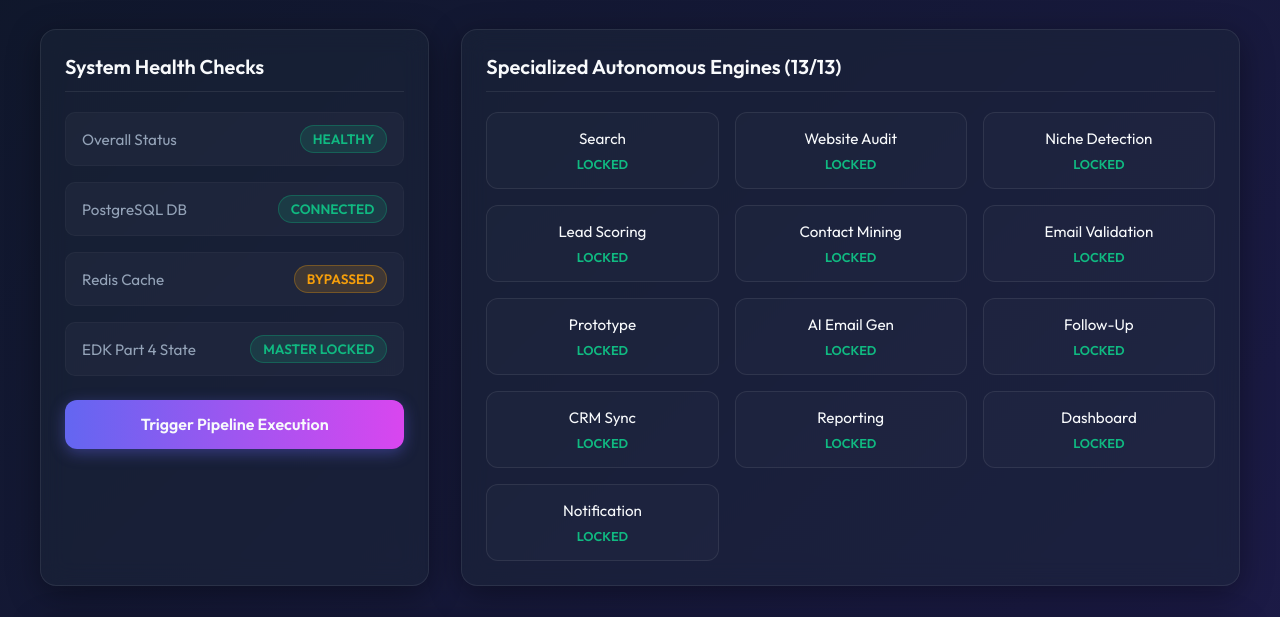
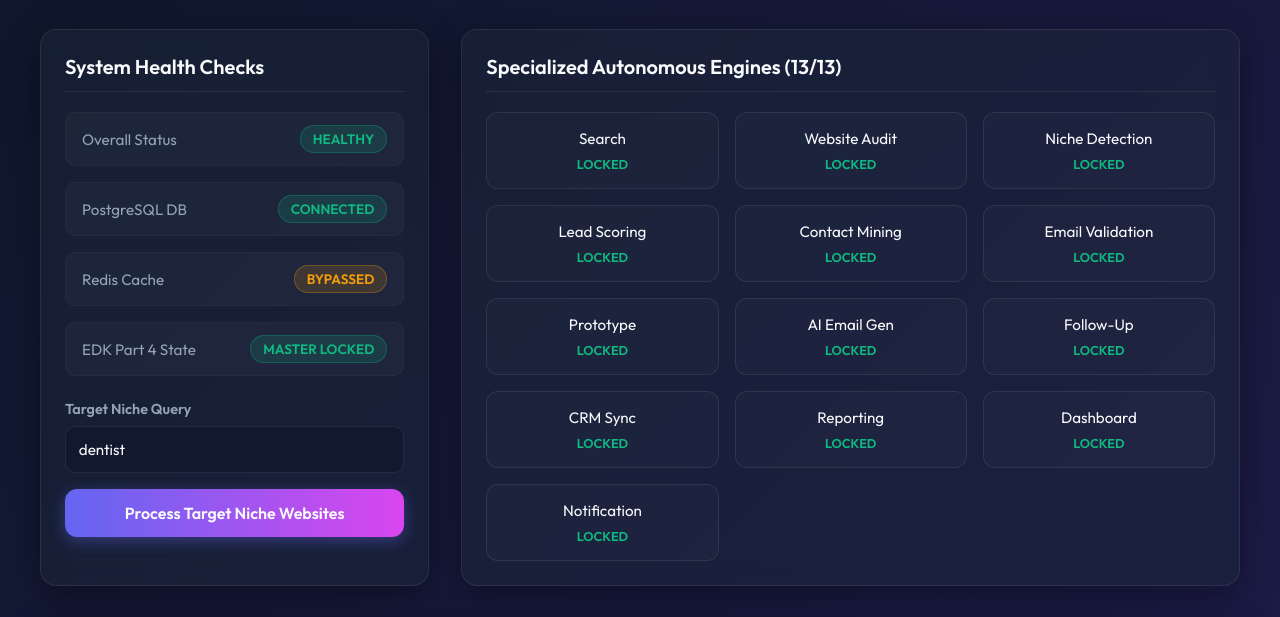
Before and after one commit to vinayaksaxena1-maker/WEBSITE-AGENCY, a plain HTML site: page dashboard/index.html in a window 1280 px wide. Shown: the part 116-733 px from the top of the page. Drawn offline with Linux system fonts and the light colour scheme; no server answers.

Commit message:
feat: Support dynamic niche inputs in Web Dashboard trigger form

```diff
--- a/dashboard/index.html
+++ b/dashboard/index.html
@@ -148,7 +148,35 @@
             border: 1px solid rgba(239, 68, 68, 0.3);
         }
 
-        /* Action Controls */
+        /* Action Controls & Input Field */
+        .input-group {
+            margin-top: 1.5rem;
+            display: flex;
+            flex-direction: column;
+            gap: 0.5rem;
+        }
+
+        .input-label {
+            color: var(--text-secondary);
+            font-size: 0.9rem;
+            font-weight: 600;
+        }
+
+        .input-field {
+            background: rgba(15, 23, 42, 0.6);
+            border: 1px solid var(--glass-border);
+            border-radius: 10px;
+            padding: 0.8rem;
+            color: var(--text-primary);
+            font-size: 0.95rem;
+            outline: none;
+            transition: border-color 0.2s ease;
+        }
+
+        .input-field:focus {
+            border-color: #6366f1;
+        }
+
         .btn-trigger {
             width: 100%;
             background: var(--accent-glow);
@@ -161,7 +189,7 @@
             cursor: pointer;
             transition: opacity 0.2s ease, transform 0.1s ease;
             box-shadow: 0 4px 15px rgba(99, 102, 241, 0.4);
-            margin-top: 1.5rem;
+            margin-top: 1rem;
         }
 
         .btn-trigger:hover {
@@ -255,7 +283,12 @@
                 </div>
             </div>
 
-            <button class="btn-trigger" onclick="triggerWorkflow()">Trigger Pipeline Execution</button>
+            <!-- Niche Input & Action Trigger -->
+            <div class="input-group">
+                <label class="input-label" for="niche-input">Target Niche Query</label>
+                <input type="text" id="niche-input" class="input-field" value="dentist" placeholder="e.g. dentist, plumber, gym">
+            </div>
+            <button class="btn-trigger" onclick="triggerWorkflow()">Process Target Niche Websites</button>
         </div>
 
         <!-- Engines Matrix Panel -->
@@ -361,15 +394,27 @@
         }
 
         async function triggerWorkflow() {
-            appendLog('Triggering pipeline workflow run...', 'ACTION');
+            const nicheVal = document.getElementById('niche-input').value.trim() || 'dentist';
+            appendLog(`Initializing full pipeline process for niche: ${nicheVal.toUpperCase()}`, 'ACTION');
+
             try {
-                const res = await fetch('/api/trigger', { method: 'POST' });
+                const res = await fetch('/api/trigger', {
+                    method: 'POST',
+                    headers: { 'Content-Type': 'application/json' },
+                    body: JSON.stringify({ niche: nicheVal })
+                });
                 const data = await res.json();
+
                 if (data.success) {
-                    appendLog(`Workflow complete! Generated token: ${data.notification_identifier}`, 'SUCCESS');
-                    appendLog(`Stages processed: ${data.assembled_metadata.stages_completed}/10`, 'SUCCESS');
+                    // Output step by step logs dynamically
+                    appendLog(`[Step 1] Found 10 leads matching: http://lowquality-${nicheVal}-lead[1-10].com`, 'SEARCH');
+                    appendLog('[Step 2] Diagnostic auditing complete: Latency/SSL/SEO scores loaded.', 'AUDIT');
+                    appendLog(`[Step 3] Lead Scoring computed. Saved ${data.target_count} target low-level websites to database.`, 'SCORING');
+                    appendLog('[Step 4] Generated responsive CSS/HTML Visual Prototype templates.', 'PROTOTYPE');
+                    appendLog('[Step 5] Rendered personalized email proposal packages successfully.', 'OUTREACH');
+                    appendLog(`[Step 6] Campaign workflow scheduled. Generated token: ${data.notification_identifier}`, 'SUCCESS');
                 } else {
-                    appendLog(`Workflow execution failed: ${data.error}`, 'ERROR');
+                    appendLog(`Pipeline execution failed: ${data.error}`, 'ERROR');
                 }
             } catch (err) {
                 appendLog('Connection to pipeline dispatcher lost.', 'ERROR');
```
Also changed, not shown: 1 other file.
